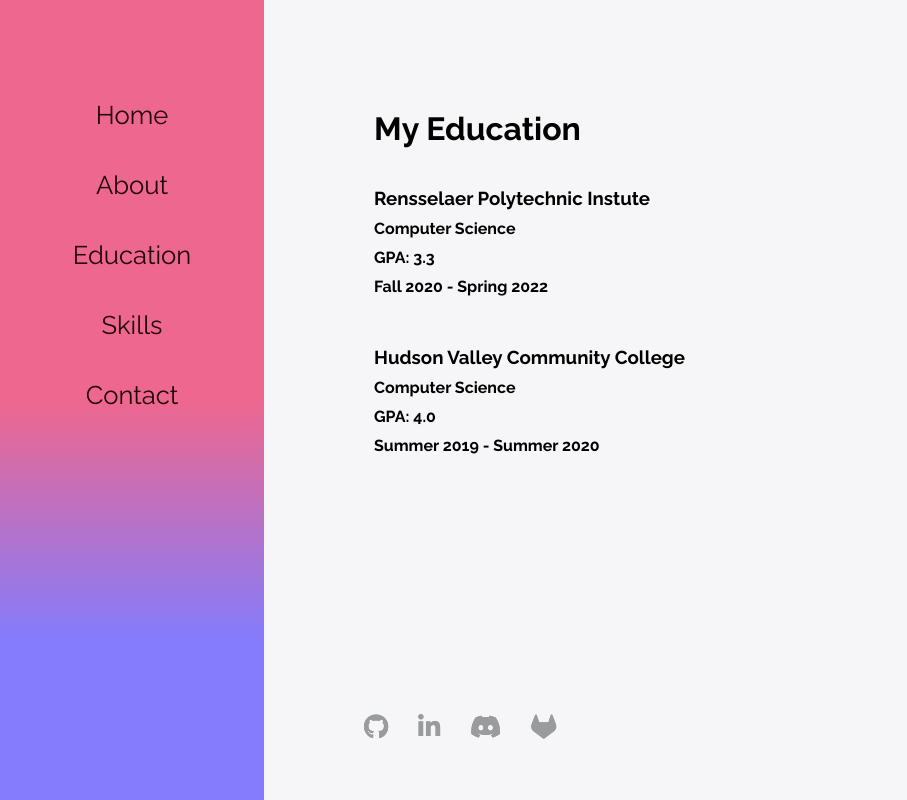
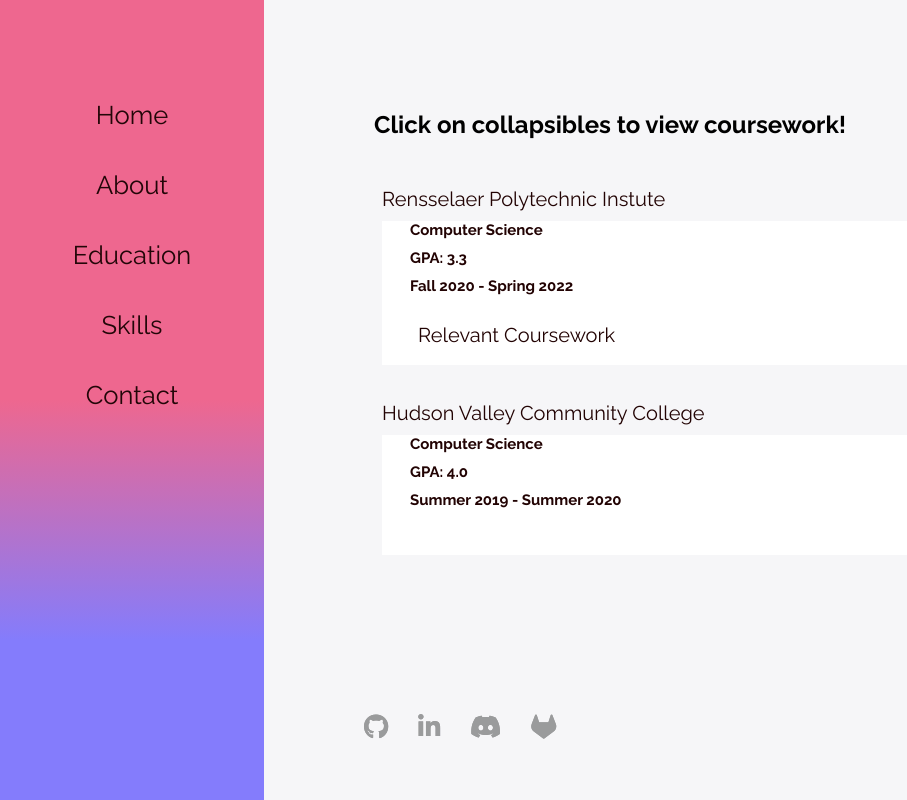
Before and after one commit to enisaras/website, a React (Create React App) app: page /education in a window 1280 px wide. Shown: the whole page, without its empty margins (0-907 px from the left). Built offline with nearby package versions, Linux system fonts and the light colour scheme.

Commit message:
added collapsible
Signed-off-by: arass <arass@rpi.edu>

```diff
--- a/src/App.css
+++ b/src/App.css
@@ -161,12 +161,30 @@
   {
     padding-right: 0px;
   }
-  a.email{
-    color: rgb(17, 5, 5);
-  }
-  new
-  {
-    text-decoration: none;
-    color: red;
-  }
+
+
 }
+a.email{
+  color: rgb(17, 5, 5);
+}
+.Collapsible{
+  color: rgb(34, 3, 3);
+  cursor: pointer;
+  padding: 18px;
+  width: 100%;
+  border: none;
+  text-align: left;
+  outline: none;
+  font-size: 20px;
+}
+
+
+.Collapsible__contentInner{
+  padding: 0 18px;
+  background-color: rgb(255, 255, 255);
+  font-size: 15px;
+
+}
+.b{
+  font-size :xx-large;
+}
--- a/src/components/Widecard.js
+++ b/src/components/Widecard.js
@@ -1,16 +1,21 @@
 import React, { Component } from 'react';
-import Social from '../components/Social'
+import Social from '../components/Social';
+import Collapsible from 'react-collapsible';
 class Widecard extends Component {
 render() {
 return (
-<div class="widecard">
 <div class="compdet">
-<h3>{this.props.title}</h3>
+<Collapsible trigger = {this.props.title} open = "true">
 <h4 class= "secondtext">{this.props.where}</h4>
 <h4 class= "secondtext">{this.props.gpa}</h4>
 <h4 class= "secondtext">{this.props.from} - {this.props.to}</h4>
+<Collapsible trigger = {this.props.coursework} open = "false">
+    <Collapsible classParentString = "b" trigger = {this.props.course1}>
+
+    </Collapsible>
+</Collapsible>
+</Collapsible>
 <Social />
-</div>
 </div>
 )
 }
--- a/src/contents/Education.js
+++ b/src/contents/Education.js
@@ -4,9 +4,9 @@
 render() {
 return (
 <div className="condiv">
-<h1 className="subtopic">My Education</h1>
+<h2 className="subtopic">Click on collapsibles to view coursework!</h2>
 <Widecard title="Rensselaer Polytechnic Instute" where="Computer Science" gpa="GPA: 3.3"
-from="Fall 2020" to="Spring 2022"/>
+from="Fall 2020" to="Spring 2022" coursework = "Relevant Coursework"/>
 <Widecard title="Hudson Valley Community College" where="Computer Science" gpa="GPA: 4.0"
 from="Summer 2019" to="Summer 2020"/>
 </div>
```
Also changed, not shown: 12 other files (tests, documents, lock files or other folders).
